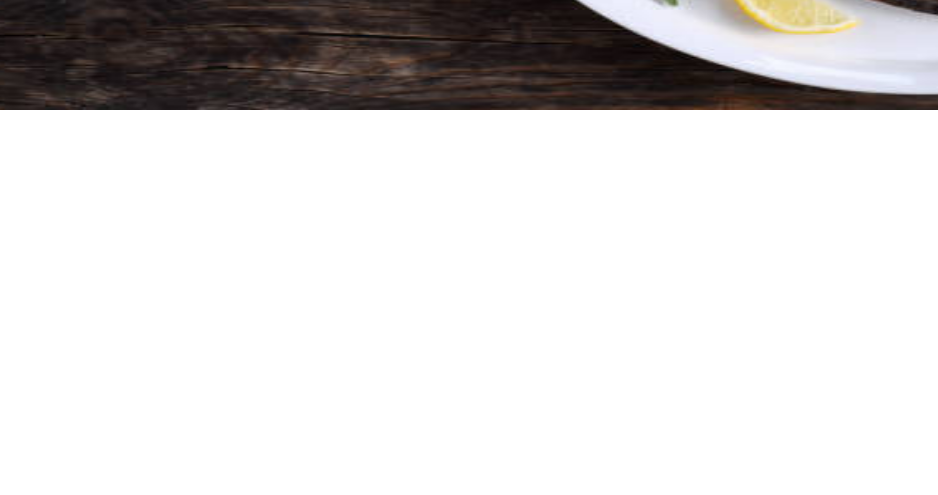
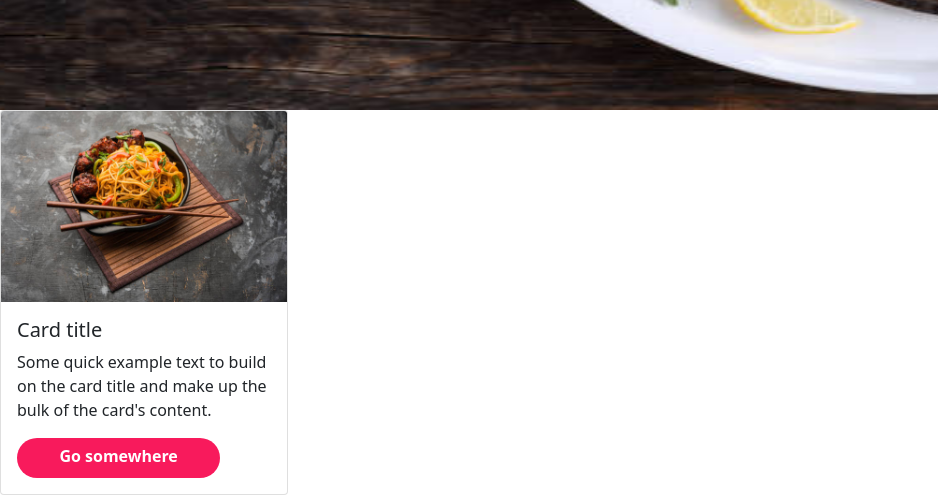
Before and after one commit to budhaprince000/Mero_Thakali_Restaurant.github.io, a plain HTML site: page index.html in a window 1280 px wide. Shown: the part 600-1095 px from the top of the page, 0-938 px from the left. Before the commit the page ends 800 px from the top, so only its background shows below. Drawn offline with nearby package versions, Linux system fonts and the light colour scheme.

Commit message:
add_card

```diff
--- a/index.html
+++ b/index.html
@@ -58,5 +58,13 @@
       </button>
     </div>
     <script src="https://cdn.jsdelivr.net/npm/bootstrap@5.0.2/dist/js/bootstrap.bundle.min.js" integrity="sha384-MrcW6ZMFYlzcLA8Nl+NtUVF0sA7MsXsP1UyJoMp4YLEuNSfAP+JcXn/tWtIaxVXM" crossorigin="anonymous"></script>
-    </body>
+    <div class="card" style="width: 18rem;">
+      <img src="image/4.jpg" class="card-img-top" alt="...">
+      <div class="card-body">
+        <h5 class="card-title">Card title</h5>
+        <p class="card-text">Some quick example text to build on the card title and make up the bulk of the card's content.</p>
+        <a href="#" class="btn btn-primary">Go somewhere</a>
+      </div>
+    </div>
+  </body>
 </html>
```
